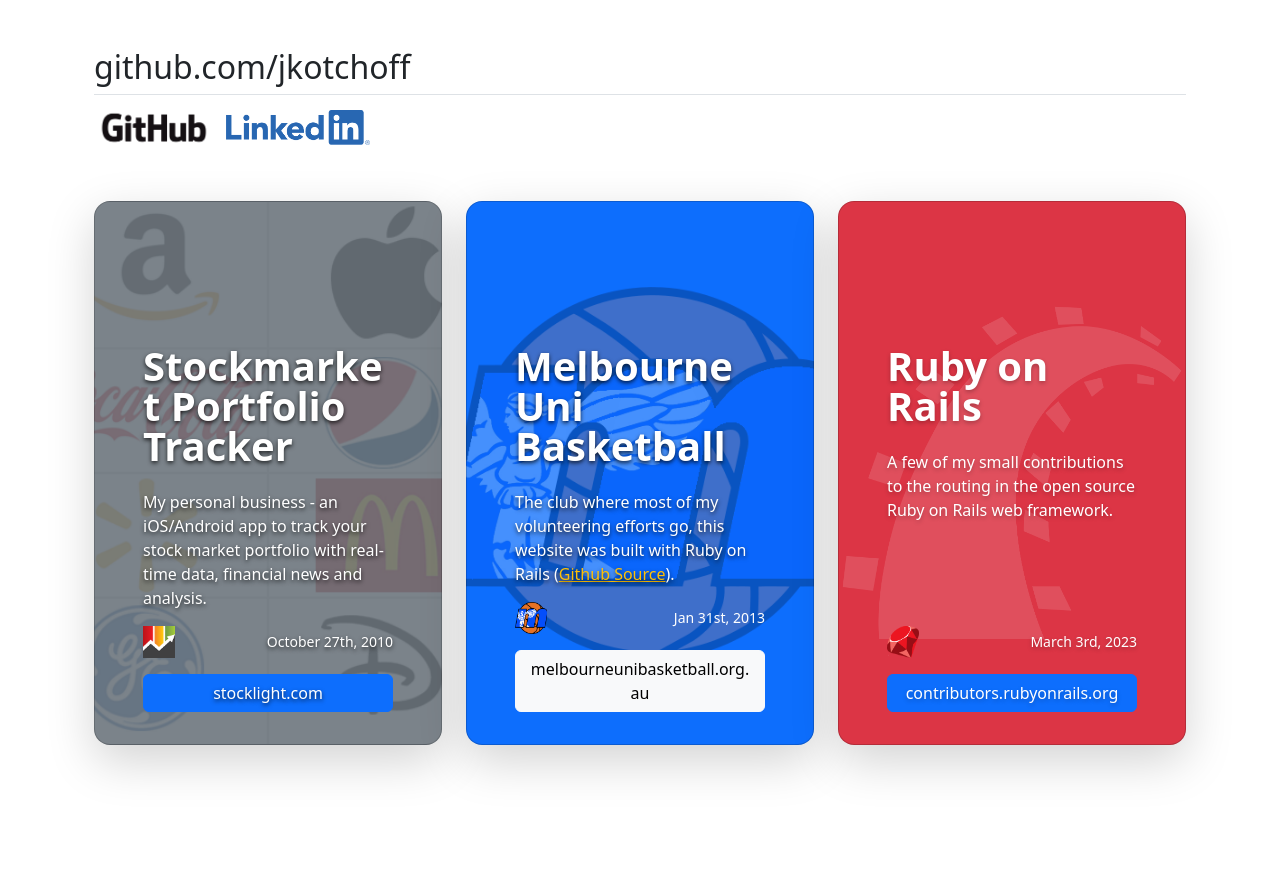
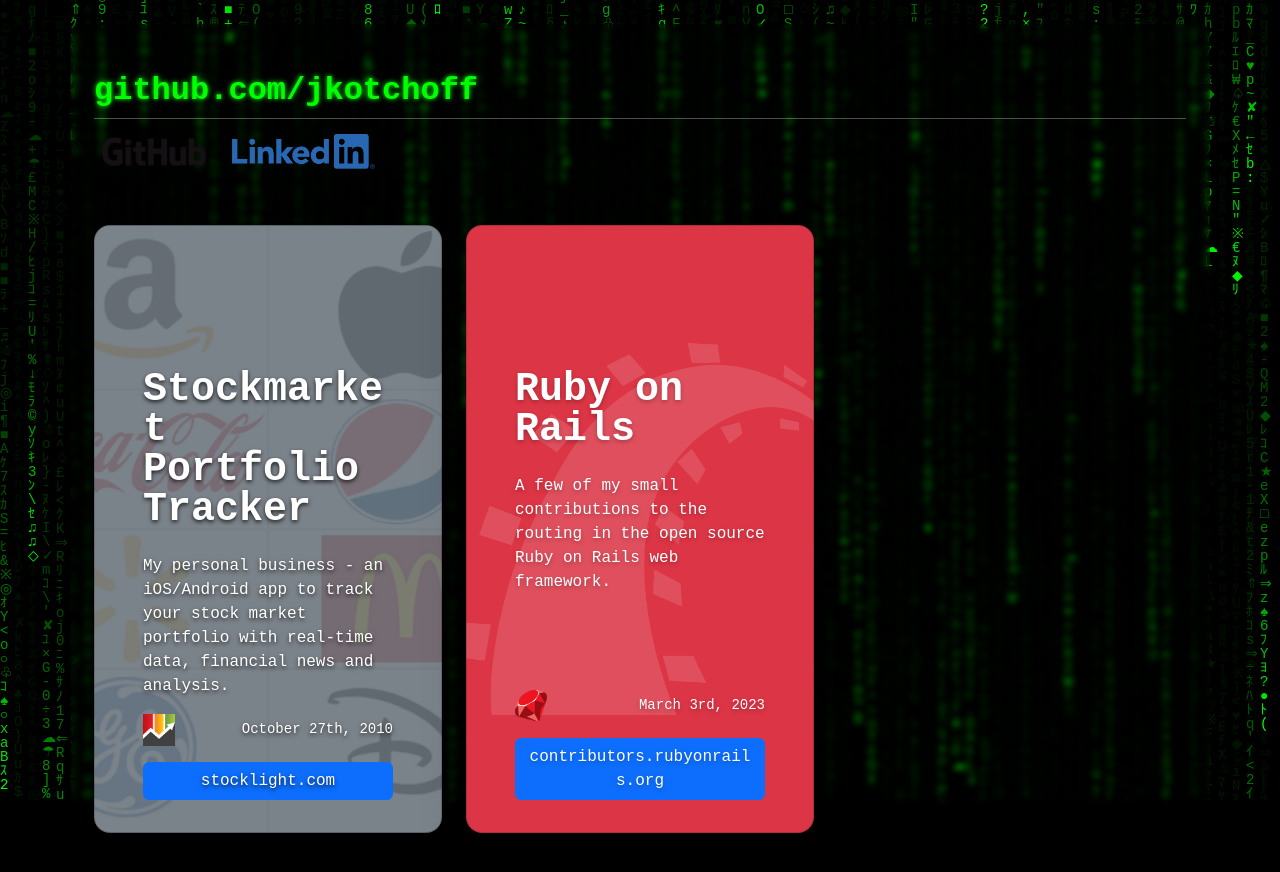
Before and after one commit to jkotchoff/jkotchoff.github.io, a plain HTML site: page index.html in a window 1280 px wide. Before the commit the page ends 841 px from the top, so only its background shows below. Drawn offline with nearby package versions, Linux system fonts and the light colour scheme.

Commit message:
claude matrix attempt 1

```diff
--- a/index.html
+++ b/index.html
@@ -1,41 +1,107 @@
-<!doctype html>
-<html lang="en" class="h-100" data-bs-theme="auto">
+<!DOCTYPE html>
+<html lang="en" class="h-100">
+
 <head>
-  <meta charset="utf-8">
-  <meta name="viewport" content="width=device-width, initial-scale=1">
+  <meta charset="UTF-8">
+  <meta name="viewport" content="width=device-width, initial-scale=1.0">
   <meta name="description" content="Code examples of various projects for github.com/jkotchoff">
-  <title>Open Source projects and code from github.com/jkotchoff</title>
+  <title>Jason Kotchoff - Portfolio</title>
 
-  <script src="https://cdn.jsdelivr.net/npm/bootstrap@5.3.0-alpha2/dist/js/bootstrap.bundle.min.js" integrity="sha384-qKXV1j0HvMUeCBQ+QVp7JcfGl760yU08IQ+GpUo5hlbpg51QRiuqHAJz8+BrxE/N" crossorigin="anonymous"></script>
-  <link href="https://cdn.jsdelivr.net/npm/bootstrap@5.3.0-alpha2/dist/css/bootstrap.min.css" rel="stylesheet" integrity="sha384-aFq/bzH65dt+w6FI2ooMVUpc+21e0SRygnTpmBvdBgSdnuTN7QbdgL+OapgHtvPp" crossorigin="anonymous">
+  <script src="https://cdn.jsdelivr.net/npm/bootstrap@5.3.0-alpha2/dist/js/bootstrap.bundle.min.js"
+    integrity="sha384-qKXV1j0HvMUeCBQ+QVp7JcfGl760yU08IQ+GpUo5hlbpg51QRiuqHAJz8+BrxE/N"
+    crossorigin="anonymous"></script>
+  <link href="https://cdn.jsdelivr.net/npm/bootstrap@5.3.0-alpha2/dist/css/bootstrap.min.css" rel="stylesheet"
+    integrity="sha384-aFq/bzH65dt+w6FI2ooMVUpc+21e0SRygnTpmBvdBgSdnuTN7QbdgL+OapgHtvPp" crossorigin="anonymous">
 
   <style>
-    .text-shadow { text-shadow: 0 .125rem .25rem rgba(0, 0, 0, .25); }
-    .text-shadow-dark { text-shadow: 0 .125rem .25rem rgba(0, 0, 0, .75); }
+    body {
+      margin: 0;
+      padding: 0;
+      background: black;
+      overflow-x: hidden;
+      font-family: monospace;
+      position: relative;
+    }
+
+    canvas {
+      display: block;
+      position: fixed;
+      top: 0;
+      left: 0;
+      z-index: -1;
+    }
+
+    .content-overlay {
+      position: relative;
+      z-index: 10;
+      color: white;
+    }
+
+    .text-shadow {
+      text-shadow: 0 .125rem .25rem rgba(0, 0, 0, .25);
+    }
+
+    .text-shadow-dark {
+      text-shadow: 0 .125rem .25rem rgba(0, 0, 0, .75);
+    }
 
     .card-cover {
       background-repeat: no-repeat;
       background-position: center center;
       background-size: cover;
     }
+
+    .container {
+      backdrop-filter: blur(3px);
+      background-color: rgba(0, 0, 0, 0.3);
+      border-radius: 10px;
+      padding: 20px;
+    }
+
+    .border-bottom {
+      border-color: rgba(255, 255, 255, 0.3) !important;
+    }
+
+    h2 {
+      color: #0F0;
+      font-weight: bold;
+      text-shadow: 0 0 5px #0F0;
+    }
+
+    .card {
+      background-color: rgba(0, 0, 0, 0.7);
+      transition: all 0.3s ease;
+    }
+
+    .card:hover {
+      transform: translateY(-5px);
+      box-shadow: 0 0 15px #0F0 !important;
+      border: 1px solid #0F0;
+    }
   </style>
 </head>
+
 <body>
+  <canvas id="matrix"></canvas>
+
+  <div class="content-overlay">
     <main>
-    <div class="container px-4 py-5">
+      <div class="container px-4 py-5 mt-4">
         <h2 class="pb-2 border-bottom">github.com/jkotchoff</h2>
-      <a href="https://github.com/jkotchoff" class="me-2"><img src="images/logo-github.png" width="120"/></a>
-      <a href="https://au.linkedin.com/in/jasonkotchoff"><img src="images/logo-linkedin.png" height="35"/></a>
+        <a href="https://github.com/jkotchoff" class="me-2"><img src="images/logo-github.png" width="120" /></a>
+        <a href="https://au.linkedin.com/in/jasonkotchoff"><img src="images/logo-linkedin.png" height="35" /></a>
 
         <div class="row row-cols-1 row-cols-lg-3 align-items-stretch g-4 py-5">
           <div class="col">
-          <div class="card card-cover h-100 overflow-hidden text-bg-secondary rounded-4 shadow-lg" style="background-image: url('images/stocks-banner.png');">
+            <div class="card card-cover h-100 overflow-hidden text-bg-secondary rounded-4 shadow-lg"
+              style="background-image: url('images/stocks-banner.png');">
               <div class="d-flex flex-column h-100 p-5 pb-3 text-white text-shadow-dark">
                 <h3 class="pt-5 mt-5 mb-4 display-6 lh-1 fw-bold">Stockmarket Portfolio Tracker</h3>
-              <p class="card-text">My personal business - an iOS/Android app to track your stock market portfolio with real-time data, financial news and analysis.</p>
+                <p class="card-text">My personal business - an iOS/Android app to track your stock market portfolio with
+                  real-time data, financial news and analysis.</p>
                 <ul class="d-flex list-unstyled mt-auto">
                   <li class="me-auto">
-                  <img src="images/logo-stocklight.png" alt="StockLight" width="32" height="32"/>
+                    <img src="images/logo-stocklight.png" alt="StockLight" width="32" height="32" />
                   </li>
                   <li class="d-flex align-items-center">
                     <small>October 27th, 2010</small>
@@ -46,58 +112,100 @@
             </div>
           </div>
           <div class="col">
-          <div class="card card-cover h-100 overflow-hidden text-bg-primary rounded-4 shadow-lg" style="background-image: url('images/logo-mubc-transparent.png');">
-            <div class="d-flex flex-column h-100 p-5 pb-3 text-white">
-              <h3 class="pt-5 mt-5 mb-4 display-6 lh-1 fw-bold text-shadow-dark">Melbourne Uni Basketball</h3>
-              <p class="card-text text-shadow-dark">The club where most of my volunteering efforts go, this website was built with Ruby on Rails (<a href="https://github.com/jkotchoff/melbourneunibasketball.org.au" class="text-warning">Github Source</a>).</p>
+            <div class="card card-cover h-100 overflow-hidden text-bg-danger rounded-4 shadow-lg"
+              style="background-image: url('images/logo-rails-transparent.png');">
+              <div class="d-flex flex-column h-100 p-5 pb-3 text-white text-shadow">
+                <h3 class="pt-5 mt-5 mb-4 display-6 lh-1 fw-bold">Ruby on Rails</h3>
+                <p class="card-text">A few of my small contributions to the routing in the open source Ruby on Rails web
+                  framework.</p>
                 <ul class="d-flex list-unstyled mt-auto">
                   <li class="me-auto">
-                  <img src="images/logo-mubc.png" alt="Melbourne University Basketball Club" width="32" height="32"/>
-                </li>
-                <li class="d-flex align-items-center">
-                  <small>Jan 31st, 2013</small>
-                </li>
-              </ul>
-              <a href="https://melbourneunibasketball.org.au" class="btn btn-light stretched-link mb-3">melbourneunibasketball.org.au</a>
-            </div>
-          </div>
-        </div>
-        <div class="col">
-          <div class="card card-cover h-100 overflow-hidden text-bg-danger rounded-4 shadow-lg" style="background-image: url('images/logo-rails-transparent.png');">
-            <div class="d-flex flex-column h-100 p-5 pb-3 text-white text-shadow">
-              <h3 class="pt-5 mt-5 mb-4 display-6 lh-1 fw-bold">Ruby on Rails</h3>
-              <p class="card-text">A few of my small contributions to the routing in the open source Ruby on Rails web framework.</p>
-              <ul class="d-flex list-unstyled mt-auto">
-                <li class="me-auto">
-                  <img src="images/logo-ruby.png" alt="Ruby" width="32" height="32"/>
+                    <img src="images/logo-ruby.png" alt="Ruby" width="32" height="32" />
                   </li>
                   <li class="d-flex align-items-center">
                     <small>March 3rd, 2023</small>
                   </li>
                 </ul>
-              <a href="https://contributors.rubyonrails.org/contributors/jason-kotchoff/commits" class="btn btn-primary stretched-link mb-3">contributors.rubyonrails.org</a>
+                <a href="https://contributors.rubyonrails.org/contributors/jason-kotchoff/commits"
+                  class="btn btn-primary stretched-link mb-3">contributors.rubyonrails.org</a>
               </div>
             </div>
           </div>
-        <!--div class="col">
-          <div class="card card-cover h-100 overflow-hidden text-bg-dark rounded-4 shadow-lg" style="background-image: url('images/logo-detox-transparent.png');">
-            <div class="d-flex flex-column h-100 p-5 pb-3 text-white text-shadow">
-              <h3 class="pt-5 mt-5 mb-4 display-6 lh-1 fw-bold">React Native acceptance testing with Detox</h3>
-              <p class="card-text">A planned sample project to show how to acceptance test a React Native app using wix/detox with a mocked back-end API.</p>
-              <ul class="d-flex list-unstyled mt-auto">
-                <li class="me-auto">
-                  <img src="images/logo-react-native.svg" alt="React Native" width="32" height="32"/>
-                </li>
-                <li class="d-flex align-items-center">
-                  <small>March 31st, 2023</small>
-                </li>
-              </ul>
-              <a href="#TODO" class="btn btn-primary stretched-link mb-3">detox-example#TODO</a>
-            </div>
-          </div>
-        </div-->
         </div>
       </div>
     </main>
+  </div>
+
+  <script>
+    // Initialize the Matrix animation
+    const canvas = document.getElementById('matrix');
+    const ctx = canvas.getContext('2d');
+
+    // Set canvas to full window size
+    canvas.width = window.innerWidth;
+    canvas.height = window.innerHeight;
+
+    // Characters to display (mix of Latin, numbers, symbols, and Japanese katakana)
+    const characters = 'abcdefghijklmnopqrstuvwxyzABCDEFGHIJKLMNOPQRSTUVWXYZ0123456789$+-*/=%"\'#&_(),.;:?!\\|{}<>[]^~`@ｱｲｳｴｵｶｷｸｹｺｻｼｽｾｿﾀﾁﾂﾃﾄﾅﾆﾇﾈﾉﾊﾋﾌﾍﾎﾏﾐﾑﾒﾓﾔﾕﾖﾗﾘﾙﾚﾛﾜｦﾝ♠♡♢♣♤♥♦♧※→←↑↓⇒⇐⇑⇓§¶×÷©®™£¥€¢₩₽☀☁☂☃♪♫♬✓✗✘□■△▲○●◎◆◇★☆';
+
+    // Column settings
+    const fontSize = 14;
+    const columns = Math.floor(canvas.width / fontSize);
+
+    // Initialize an array for the y-coordinate of each column
+    const drops = [];
+    for (let i = 0; i < columns; i++) {
+      drops[i] = Math.random() * -100; // Start above the screen at random positions
+    }
+
+    // Function to draw the Matrix rain
+    function draw() {
+      // Add semi-transparent black rectangle to create fade effect
+      ctx.fillStyle = 'rgba(0, 0, 0, 0.05)';
+      ctx.fillRect(0, 0, canvas.width, canvas.height);
+
+      // Set text color and font
+      ctx.fillStyle = '#0F0'; // Matrix green
+      ctx.font = fontSize + 'px monospace';
+
+      // Loop through each column
+      for (let i = 0; i < drops.length; i++) {
+        // Select a random character
+        const char = characters[Math.floor(Math.random() * characters.length)];
+
+        // Draw the character
+        ctx.fillText(char, i * fontSize, drops[i] * fontSize);
+
+        // Move the drop down
+        drops[i]++;
+
+        // Reset when off the bottom of the screen
+        // Add randomness to the reset to avoid patterns
+        if (drops[i] * fontSize > canvas.height && Math.random() > 0.975) {
+          drops[i] = 0;
+        }
+      }
+    }
+
+    // Resize canvas when window size changes
+    window.addEventListener('resize', () => {
+      canvas.width = window.innerWidth;
+      canvas.height = window.innerHeight;
+      // Recalculate columns and reset drops
+      const newColumns = Math.floor(canvas.width / fontSize);
+
+      // Adjust drops array for new width
+      if (newColumns > drops.length) {
+        // Add new columns
+        for (let i = drops.length; i < newColumns; i++) {
+          drops[i] = Math.random() * -100;
+        }
+      }
+    });
+
+    // Run animation
+    setInterval(draw, 33); // ~30 fps
+  </script>
 </body>
+
 </html>
```
Lines whose indentation alone changed are shown as unchanged.
